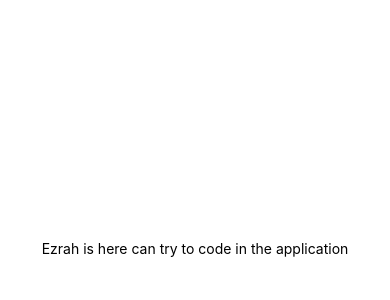
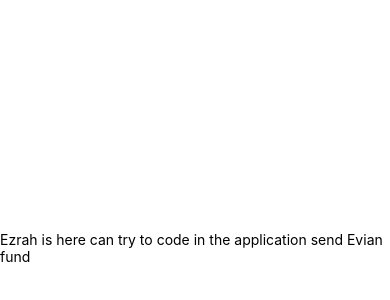
Before and after one commit to TheShagwell/Instagram-App, a React Native app: screen / in a window 390 px wide. Shown: the part 174-474 px from the top of the page. Built offline with nearby package versions, Linux system fonts and the light colour scheme.

Commit message:
Updated...

```diff
--- a/App.tsx
+++ b/App.tsx
@@ -4,7 +4,10 @@
 export default function App() {
   return (
     <View style={styles.container}>
-      <Text>Ezrah is here can try to code in the application</Text>
+      <Text>
+        Ezrah is here can try to code in the application
+        send Evian fund
+      </Text>
       <StatusBar style="auto" />
     </View>
   );
```
